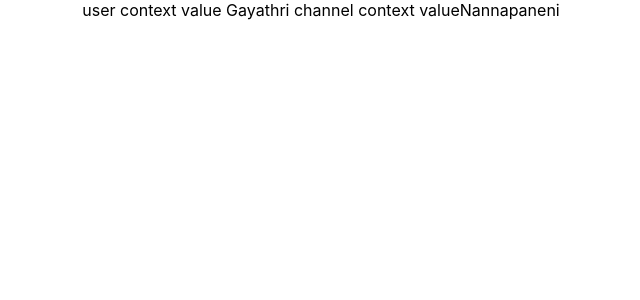
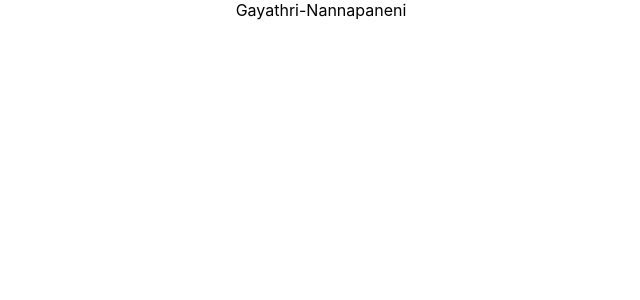
Before and after one commit to gayathri3636/reacthooks, a React (Create React App) app: page / in a window 1280 px wide. Shown: the top 300 px of the page, without its empty margins (319-959 px from the left). Built offline with nearby package versions, Linux system fonts and the light colour scheme.

Commit message:
using useContext hook

```diff
--- a/src/components/useContext/ComponentF.js
+++ b/src/components/useContext/ComponentF.js
@@ -1,10 +1,13 @@
-import React from 'react'
+import React,{useContext} from 'react'
 import {userContext, channelContext} from './App';
 
 export default function ComponentF() {
+    const user = useContext(userContext)
+    const channel = useContext(channelContext)
+
     return (
         <div>
-            <userContext.Consumer>
+            {/* <userContext.Consumer>
                 {user => {
                     return (
                         <channelContext.Consumer>
@@ -16,8 +19,10 @@ export default function ComponentF() {
                         </channelContext.Consumer>
                     )
                 }}
-            </userContext.Consumer>
+            </userContext.Consumer> */}
 
+            {/*The other way of doing it is like below code*/}
+            {user}-{channel}
         </div>
     )
 }
```
Also changed, not shown: 1 other file (tests, documents, lock files or other folders).
